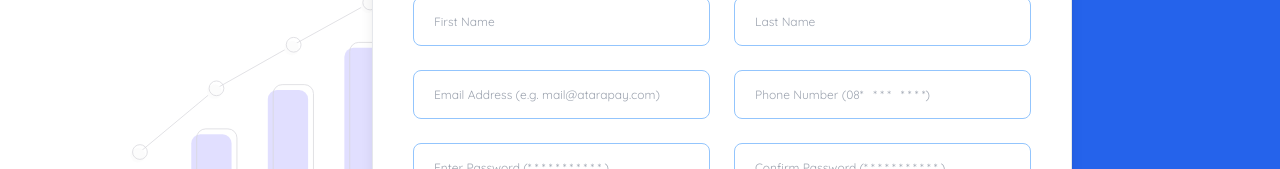
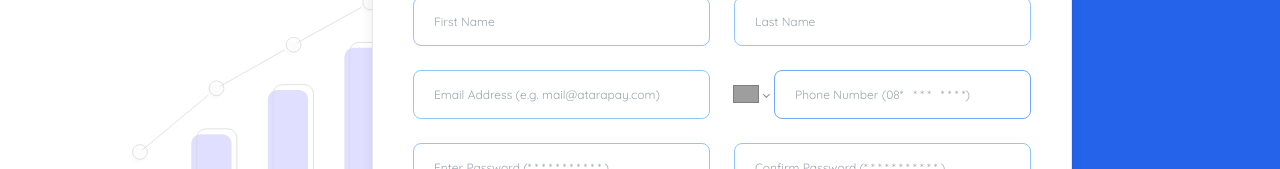
Before and after one commit to EstherMadu/atara-pay, a React (Vite) app: page / in a window 1280 px wide. Shown: the part 256-425 px from the top of the page. Built offline with nearby package versions, Linux system fonts and the light colour scheme; grey boxes are pictures that could not be loaded.

Commit message:
dropdown flags

```diff
--- a/package.json
+++ b/package.json
@@ -15,6 +15,7 @@
     "match-sorter": "^6.3.1",
     "react": "^18.2.0",
     "react-dom": "^18.2.0",
+    "react-phone-number-input": "^3.2.23",
     "react-router-dom": "^6.11.0",
     "sort-by": "^1.2.0",
     "typeface-quicksand": "^1.1.13"
--- a/src/assets/css/style.css
+++ b/src/assets/css/style.css
@@ -27,3 +27,19 @@ body {
     overflow-y: auto;
   }
 }
+
+.PhoneInputInput {
+  -webkit-appearance: none;
+  -moz-appearance: none;
+  appearance: none;
+  border-width: 1px;
+  border-style: solid;
+  font-size: 0.75rem;
+  border-radius: 0.5rem;
+  width: 100%;
+  padding: 1rem 1.25rem;
+  color: #4a5568;
+  line-height: 1.25;
+  border-color: #71a9f3;
+  outline: none;
+}
--- a/src/pages/SignUpBuyer.jsx
+++ b/src/pages/SignUpBuyer.jsx
@@ -3,6 +3,13 @@ import AuthLayout from "../components/shared/AuthLayout";
 import heroImg from "../assets/images/hero-img.svg";
 import captcha from "../assets/images/captcha.png";
 import { NavLink } from "react-router-dom";
+import PhoneInput, {
+  isValidPhoneNumber,
+  isPossiblePhoneNumber,
+  formatPhoneNumber,
+  formatPhoneNumberIntl,
+} from "react-phone-number-input";
+import "react-phone-number-input/style.css";
 
 const SignUpBuyer = () => {
   const [number, setNumber] = useState("");
@@ -11,6 +18,7 @@ const SignUpBuyer = () => {
   const [email, setEmail] = useState("");
   const [password, setPassword] = useState("");
   const [confirmPassword, setConfirmPassword] = useState("");
+  const [value, setValue] = useState();
 
   const handleSubmit = (e) => {
     e.preventDefault();
@@ -59,13 +67,11 @@ const SignUpBuyer = () => {
                   value={email}
                   onChange={(e) => setEmail(e.target.value)}
                 />
-                <input
-                  className="appearance-none border rounded-lg w-full py-4 px-5  text-gray-700 leading-tight border-blue-300 text-xs focus:outline-none focus:shadow-outline"
-                  id="input1"
-                  type="text"
+                <PhoneInput
                   placeholder="Phone Number (08*   * * *   * * * *)"
-                  value={number}
-                  onChange={(e) => setNumber(e.target.value)}
+                  value={value}
+                  onChange={(value) => setValue(value)}
+                  defaultCountry="NG"
                 />
 
                 <input
@@ -137,7 +143,6 @@ const SignUpBuyer = () => {
             </form>
           </div>
         </div>
-        {/* <NavLink to="/error/page">404</NavLink> */}
       </div>
     </AuthLayout>
   );
--- a/src/pages/SignUpSeller.jsx
+++ b/src/pages/SignUpSeller.jsx
@@ -3,6 +3,13 @@ import AuthLayout from "../components/shared/AuthLayout";
 import heroImg from "../assets/images/hero-img.svg";
 import captcha from "../assets/images/captcha.png";
 import { NavLink } from "react-router-dom";
+import PhoneInput, {
+  isValidPhoneNumber,
+  isPossiblePhoneNumber,
+  formatPhoneNumber,
+  formatPhoneNumberIntl,
+} from "react-phone-number-input";
+import "react-phone-number-input/style.css";
 
 const SignUpBuyer = () => {
   const [number, setNumber] = useState("");
@@ -11,7 +18,7 @@ const SignUpBuyer = () => {
   const [email, setEmail] = useState("");
   const [password, setPassword] = useState("");
   const [confirmPassword, setConfirmPassword] = useState("");
-  const [countryCode, setCountryCode] = useState("");
+  const [value, setValue] = useState();
 
   const handleSubmit = (e) => {
     e.preventDefault();
@@ -60,8 +67,7 @@ const SignUpBuyer = () => {
                   value={email}
                   onChange={(e) => setEmail(e.target.value)}
                 />
-                <div className="flex items-center">
-                  <input
+                {/* <input
                     className="appearance-none border rounded-l-lg w-1/4 py-4 px-5  text-gray-700 leading-tight border-blue-300 text-xs focus:outline-none focus:shadow-outline"
                     id="input1"
                     type="tel"
@@ -76,8 +82,14 @@ const SignUpBuyer = () => {
                     placeholder="Phone Number"
                     value={number}
                     onChange={(e) => setNumber(e.target.value)}
-                  />
-                </div>
+                  /> */}
+
+                <PhoneInput
+                  placeholder="Phone Number (08*   * * *   * * * *)"
+                  value={value}
+                  onChange={(value) => setValue(value)}
+                  defaultCountry="NG"
+                />
 
                 <input
                   className="appearance-none border rounded-lg w-full py-4 px-5  text-gray-700 leading-tight border-blue-300 text-xs focus:outline-none focus:shadow-outline"
```
Also changed, not shown: src/assets/css/not-found.css (deleted), 1 other file (tests, documents, lock files or other folders).
